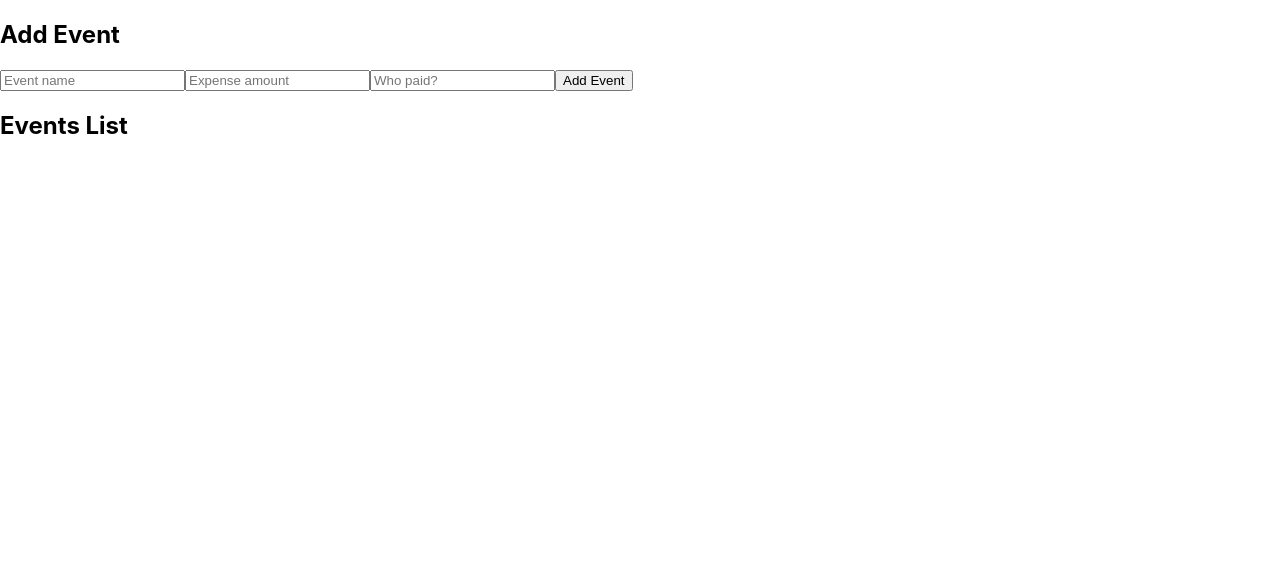
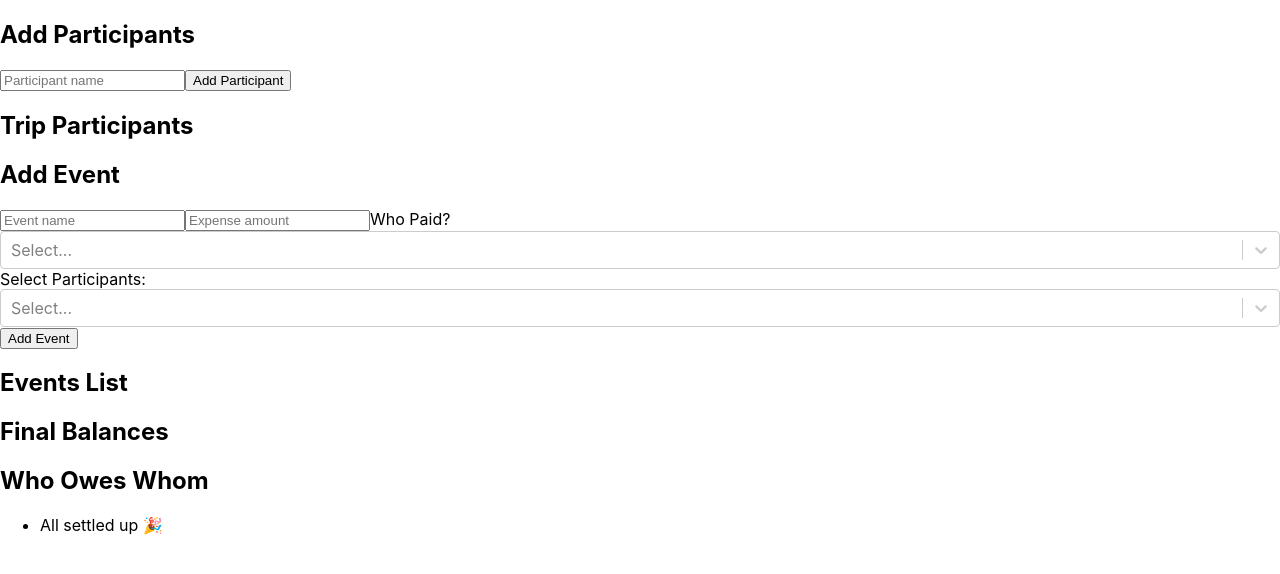
Before and after one commit to srivatsavkalaga/expense-tracker, a React (Create React App) app: page / in a window 1280 px wide. Shown: the top 574 px of the page. Built offline with nearby package versions, Linux system fonts and the light colour scheme.

Commit message:
Working code for trip splitter until final transfer of money

```diff
--- a/src/App.js
+++ b/src/App.js
@@ -1,35 +1,38 @@
 import './App.css';
+import Select from "react-select";
 import React, { useState, useEffect } from 'react';
 
 function App() {
   // const [amount, setAmount] = useState('');
   // const [type, setType] = useState("Food & Groceries");
   // const [editMode, setEditMode] = useState(null); // category being edited
-  // const [editAmount, setEditAmount] = useState('');
+  // const [tripparticipants, setTripparticipants] = useState([]);
+
+  // Trip-level participants
+// Trip-level participants
+  const [participants, setParticipants] = useState([]);
+  const [participantInput, setParticipantInput] = useState("");
+
+  const addParticipants = () => {
+    const name = participantInput.trim();
+    if (!name) return;
+    if (participants.includes(name)) return; // avoid duplicates
+    setParticipants((prev) => [...prev, name]);
+    setParticipantInput("");
+  };
+
+  // Events
   const [events, setEvents] = useState([]);
 
-  // Temporary state for new event inputs
+  // Temporary event form state
   const [event, setEvent] = useState({
     eventName: "",
     eventExpense: "",
-    eventPayee: ""
+    eventPayee: "",
+    eventParticipants: [],
   });
 
-  const STORAGE_KEY = "simple_expense_entries";
-
-  const [entries, setEntries] = useState(() => {
-    const stored = localStorage.getItem(STORAGE_KEY);
-    return stored ? JSON.parse(stored) : {
-      "Food & Groceries": 0,
-      "Travel": 0,
-      "Others": 0
-    };
-  });
-
-  // useEffect(() => {
-  //   localStorage.setItem(STORAGE_KEY, JSON.stringify(entries));
-  // }, [entries]);
-
+  // Handle text/number inputs
   const handleChange = (e) => {
     const { name, value } = e.target;
     setEvent((prev) => ({
@@ -38,54 +41,122 @@ const handleChange = (e) => {
     }));
   };
 
-// Add new event to the events list
+  // Handle multi-select participants
+  const handleParticipantsChange = (selected) => {
+    const selectedValues = selected ? selected.map((opt) => opt.value) : [];
+    setEvent((prev) => ({
+      ...prev,
+      eventParticipants: selectedValues,
+    }));
+  };
+
+  // Add new event
   const addEvent = () => {
     if (!event.eventName || !event.eventExpense || !event.eventPayee) {
       alert("Please fill all fields");
       return;
     }
-
     setEvents((prev) => [...prev, event]);
-
-  // Reset event form
     setEvent({
       eventName: "",
       eventExpense: "",
-    eventPayee: ""
+      eventPayee: "",
+      eventParticipants: [],
     });
   };
 
+  // ---- Calculations ----
 
-  //   setAmount('');
-  //   setType("Food & Groceries");
-  // };
+  // Net balances: positive => should receive, negative => owes
+  const calculateBalances = () => {
+    const balances = {};
 
-  // const handleDelete = (category) => {
-  //   setEntries(prev => ({
-  //     ...prev,
-  //     [category]: 0
-  //   }));
-  // };
+    // Initialize with all known participants
+    participants.forEach((p) => (balances[p] = 0));
 
-  // const handleEdit = (category) => {
-  //   setEditMode(category);
-  //   setEditAmount(entries[category]);
-  // };
+    events.forEach((ev) => {
+      const total = parseFloat(ev.eventExpense);
+      const payee = ev.eventPayee;
+      const people = ev.eventParticipants || [];
 
-  // const handleSaveEdit = () => {
-  //   if (!editAmount) return;
-  //   setEntries(prev => ({
-  //     ...prev,
-  //     [editMode]: Number(editAmount)
-  //   }));
-  //   setEditMode(null);
-  //   setEditAmount('');
-  // };
+      if (!Number.isFinite(total) || total <= 0) return;
+      if (!payee || people.length === 0) return;
 
+      // Ensure keys exist even if someone wasn't in the initial list
+      if (!(payee in balances)) balances[payee] = 0;
+      people.forEach((p) => {
+        if (!(p in balances)) balances[p] = 0;
+      });
+
+      const share = total / people.length;
+
+      // Every participant owes their share
+      people.forEach((p) => {
+        balances[p] -= share;
+      });
+
+      // Payee gets credited full amount (works whether or not payee is a participant)
+      balances[payee] += total;
+    });
+
+    return balances;
+  };
+
+  // Direct debts (event-by-event): debtor -> payee
+  const calculateDirectDebts = () => {
+    const debts = {}; // debts[debtor][creditor] = amount
+
+    events.forEach((ev) => {
+      const total = parseFloat(ev.eventExpense);
+      const payee = ev.eventPayee;
+      const people = ev.eventParticipants || [];
+
+      if (!Number.isFinite(total) || total <= 0) return;
+      if (!payee || people.length === 0) return;
+
+      const share = total / people.length;
+
+      people.forEach((person) => {
+        if (person === payee) return; // payee doesn't owe themselves
+        if (!debts[person]) debts[person] = {};
+        debts[person][payee] = (debts[person][payee] || 0) + share;
+      });
+    });
+
+    return debts;
+  };
+
+  const balances = calculateBalances();
+  const directDebts = calculateDirectDebts();
   return (
     <div className="p-4">
+      {/* Participants Section */}
+      <h2 className="text-xl mb-2">Add Participants</h2>
+      <input
+        type="text"
+        name="Participant"
+        placeholder="Participant name"
+        value={participantInput}
+        onChange={(e) => setParticipantInput(e.target.value)}
+        className="border p-2 mb-2 block w-full"
+      />
+      <button
+        type="button"
+        onClick={addParticipants}
+        className="bg-blue-500 text-white px-4 py-2 rounded"
+      >
+        Add Participant
+      </button>
+
+      <h2 className="text-xl mt-4">Trip Participants</h2>
+      <ul className="list-disc pl-6 mb-6">
+        {participants.map((p, i) => (
+          <li key={i}>{p}</li>
+        ))}
+      </ul>
+
+      {/* Event Form */}
       <h2 className="text-xl mb-2">Add Event</h2>
-
       <input
         type="text"
         name="eventName"
@@ -102,15 +173,37 @@ const addEvent = () => {
         onChange={handleChange}
         placeholder="Expense amount"
         className="border p-2 mb-2 block w-full"
+        min="0"
+        step="0.01"
       />
 
-      <input
-        type="text"
-        name="eventPayee"
-        value={event.eventPayee}
-        onChange={handleChange}
-        placeholder="Who paid?"
-        className="border p-2 mb-2 block w-full"
+      {/* Payee Dropdown (single) */}
+      <label className="block mb-2">Who Paid?</label>
+      <Select
+        isClearable
+        options={participants.map((p) => ({ value: p, label: p }))}
+        value={
+          event.eventPayee
+            ? { value: event.eventPayee, label: event.eventPayee }
+            : null
+        }
+        onChange={(selected) =>
+          setEvent((prev) => ({
+            ...prev,
+            eventPayee: selected ? selected.value : "",
+          }))
+        }
+        className="mb-4"
+      />
+
+      {/* Participants Dropdown (multi) */}
+      <label className="block mb-2">Select Participants:</label>
+      <Select
+        isMulti
+        options={participants.map((p) => ({ value: p, label: p }))}
+        value={event.eventParticipants.map((p) => ({ value: p, label: p }))}
+        onChange={handleParticipantsChange}
+        className="mb-4"
       />
 
       <button
@@ -120,16 +213,52 @@ const addEvent = () => {
         Add Event
       </button>
 
-      <h2 className="text-xl mt-4">Events List</h2>
+      {/* Events List */}
+      <h2 className="text-xl mt-6">Events List</h2>
       <ul className="list-disc pl-6">
         {events.map((e, i) => (
-          <li key={i}>
-            {e.eventName} — ₹{e.eventExpense} (paid by {e.eventPayee})
+          <li key={i} className="mb-2">
+            <strong>{e.eventName}</strong> — ₹{e.eventExpense} (paid by{" "}
+            {e.eventPayee}) <br />
+            Participants:{" "}
+            {e.eventParticipants.length > 0
+              ? e.eventParticipants.join(", ")
+              : "No participants"}
           </li>
         ))}
       </ul>
-    </div>
-  );
+
+      {/* Net Balances */}
+      <h2 className="text-xl mt-6">Final Balances</h2>
+      <ul className="list-disc pl-6">
+        {Object.entries(balances).map(([person, balance]) => (
+          <li key={person}>
+            {person}:{" "}
+            {balance > 0
+              ? `should receive ₹${balance.toFixed(2)}`
+              : balance < 0
+              ? `owes ₹${(-balance).toFixed(2)}`
+              : "settled up"}
+          </li>
+        ))}
+      </ul>
+
+      {/* Event-by-Event Debts (Who owes whom) */}
+      <h2 className="text-xl mt-6">Who Owes Whom</h2>
+      <ul className="list-disc pl-6">
+        {Object.keys(directDebts).length === 0 ? (
+          <li>All settled up 🎉</li>
+        ) : (
+          Object.entries(directDebts).flatMap(([debtor, creditors]) =>
+            Object.entries(creditors).map(([creditor, amount]) => (
+              <li key={`${debtor}->${creditor}`}>
+                {debtor} owes {creditor} ₹{amount.toFixed(2)}
+              </li>
+            ))
+          )
+        )}
+      </ul>
+    </div>  );
 }
 
 export default App;
```
Also changed, not shown: src/App.css (line endings or trailing spaces). Lines whose indentation alone changed are shown as unchanged.
